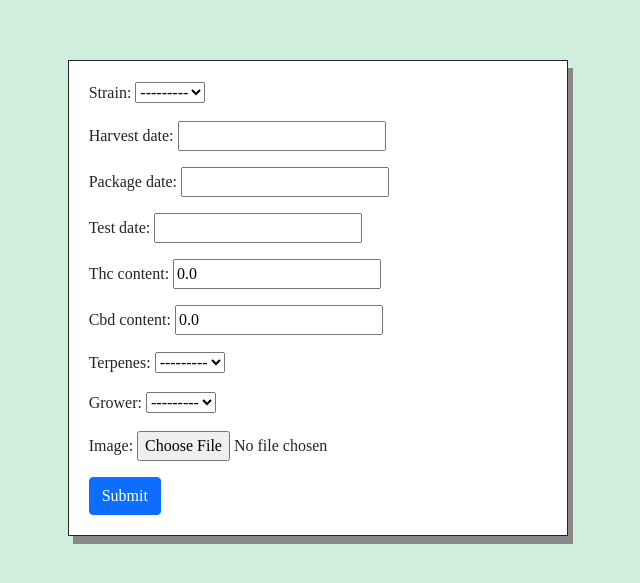
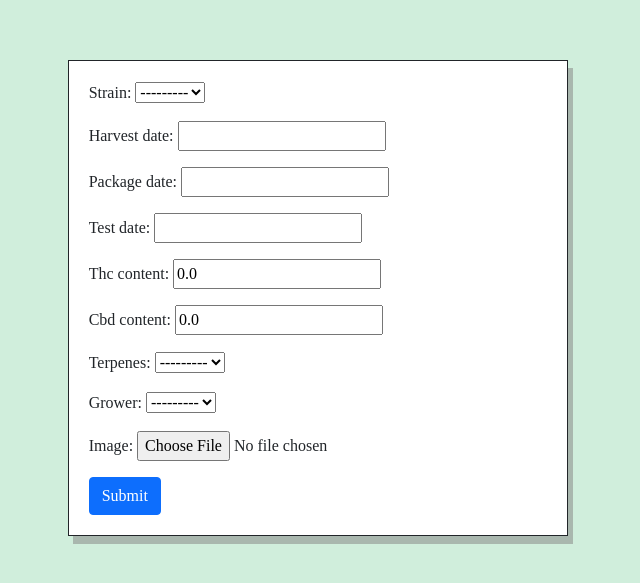
Before and after one commit to cyobero/drosmokers, a Django app: page /new/batch in a window 1280 px wide. Shown: the top 583 px of the page, without its empty margins (367-1007 px from the left). Run offline with Django 3.2, Linux system fonts and the light colour scheme; data that the repository does not hold is empty; some web fonts are replaced.

Commit message:
modify form style

```diff
--- a/static/form_style.css
+++ b/static/form_style.css
@@ -9,7 +9,7 @@ div.form-group {
     padding-bottom: 20px;
     background-color: white;
     border: 0.5px solid;
-    box-shadow: 5px 8px #888888;
+    box-shadow: 5px 8px #8888;
 }
 
 div .form-group {
```
